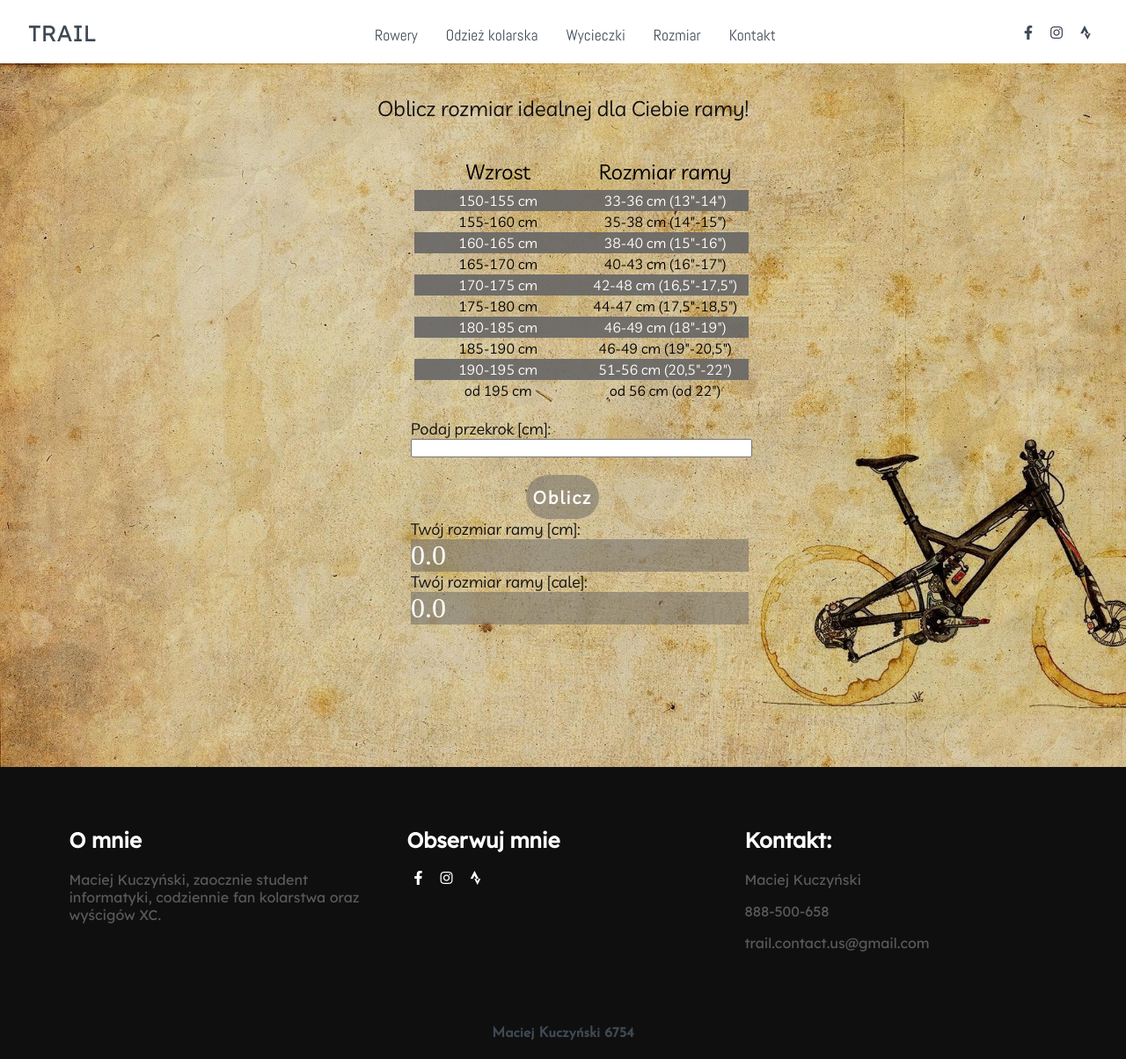
After one commit to kuczynskimaciej/TRAIL, a PHP site: page /size.html in a window 1280 px wide. The commit adds this page. Shown: the whole page at 88% size. Run offline with PHP 8.4, Linux system fonts and the light colour scheme.

Commit message:
Added frame size page

```diff
--- a/Bikes.html
+++ b/Bikes.html
@@ -44,6 +44,9 @@
                     </li>
                     <li class="nav-link">
                         <a href="trips.html">Wycieczki</a>
+                    </li>
+                    <li class="nav-link">
+                        <a href="size.html">Rozmiar</a>
                     </li>
                     <li class="nav-link">
                         <a href="Kontakt.html">Kontakt</a>
--- a/Clothes.html
+++ b/Clothes.html
@@ -44,6 +44,9 @@
                     </li>
                     <li class="nav-link">
                         <a href="trips.html">Wycieczki</a>
+                    </li>
+                    <li class="nav-link">
+                        <a href="size.html">Rozmiar</a>
                     </li>
                     <li class="nav-link">
                         <a href="Kontakt.html">Kontakt</a>
--- a/Index.html
+++ b/Index.html
@@ -44,6 +44,9 @@
                     </li>
                     <li class="nav-link">
                         <a href="trips.html">Wycieczki</a>
+                    </li>
+                    <li class="nav-link">
+                        <a href="size.html">Rozmiar</a>
                     </li>
                     <li class="nav-link">
                         <a href="Kontakt.html">Kontakt</a>
--- a/Kontakt.html
+++ b/Kontakt.html
@@ -45,6 +45,9 @@
                     </li>
                     <li class="nav-link">
                         <a href="trips.html">Wycieczki</a>
+                    </li>
+                    <li class="nav-link">
+                        <a href="size.html">Rozmiar</a>
                     </li>
                     <li class="nav-link">
                         <a href="Kontakt.html">Kontakt</a>
--- /dev/null
+++ b/Size.html
@@ -0,0 +1,194 @@
+<!DOCTYPE html>
+<html lang="en">
+
+<head>
+    <meta charset="UTF-8">
+    <meta name="viewport" content="width=device-width, initial-scale=1.0">
+    <meta http-equiv="X-UA-Compatible" content="ie=edge">
+    <title>TRAIL</title>
+
+    <link rel="stylesheet" href="./css/all.css">
+    <link rel="stylesheet" href="./css/owl.carousel.min.css">
+    <link rel="stylesheet" href="./css/owl.theme.default.min.css">
+    <link rel="stylesheet" href="./css/aos.css">
+    <link rel="stylesheet" href="./css/Style.css">
+
+    <script src="./js/Jquery3.4.1.min.js"></script>
+    <script src="./js/owl.carousel.min.js"></script>
+    <script src="./js/aos.js"></script>
+    <script src="./js/main.js"></script>
+
+</head>
+
+<body>
+
+    <!-- ----------------------------  PASEK NAWIGACJI ---------------------------------------------- -->
+
+    <nav class="nav">
+        <div class="nav-menu flex-row">
+            <div class="nav-brand">
+                <a href="Index.html" class="text-gray">TRAIL</a>
+            </div>
+
+            <div class="toggle-collapse">
+                <div class="toggle-icons">
+                    <i class="fas fa-bars"></i>
+                </div>
+            </div>
+            <div>
+            <ul class="nav-items">
+                    <li class="nav-link">
+                        <a href="bikes.html">Rowery</a>
+                    </li>
+                    <li class="nav-link">
+                        <a href="clothes.html">Odzież kolarska</a>
+                    </li>
+                    <li class="nav-link">
+                        <a href="trips.html">Wycieczki</a>
+                    </li>
+                    <li class="nav-link">
+                        <a href="size.html">Rozmiar</a>
+                    </li>
+                    <li class="nav-link">
+                        <a href="Kontakt.html">Kontakt</a>
+                    </li>
+                </ul>
+            </div>
+            <div class="social text-gray">
+                <a href="https://www.facebook.com/maciek.kuczynski.3"><i class="fab fa-facebook-f"></i></a>
+                <a href="https://www.instagram.com/kuczyn_07/"><i class="fab fa-instagram"></i></a>
+                <a href="https://www.strava.com/athletes/kuczyn07"><i class="fab fa-strava"></i></a>
+            </div>
+        </div>
+    </nav>
+
+    <!-- ------------x---------------  PASEK NAWIGACJI --------------------------x------------------- -->
+
+    <!----------------------------- SEKCJA GŁÓWNA ------------------------------>
+        <main>
+
+        <!------------------------ ROZMIAR ---------------------->
+
+        <div class="site-title-size">
+
+                <div class="site-title-size-table">
+                        <br>
+                        <br>
+                            <div class="site-title-size-title" data-aos="fade-down">
+                                <label>Oblicz rozmiar idealnej dla Ciebie ramy!</label>
+                            </div>
+                        <br>
+                        <br>
+                    <table>
+                        <tr>
+                            <th data-aos="fade-right">Wzrost</th>
+                            <th data-aos="fade-left">Rozmiar ramy</th>
+                        </tr>
+                        <tr>
+                            <td data-aos="fade-right">150-155 cm</td>
+                            <td data-aos="fade-left">33-36 cm (13"-14")</td>
+                        </tr>
+                        <tr>
+                            <td data-aos="fade-right">155-160 cm</td>
+                            <td data-aos="fade-left">35-38 cm (14"-15")</td>
+                        </tr>
+                        <tr>
+                            <td data-aos="fade-right">160-165 cm</td>
+                            <td data-aos="fade-left">38-40 cm (15"-16")</td>
+                        </tr>
+                        <tr>
+                            <td data-aos="fade-right">165-170 cm</td>
+                            <td data-aos="fade-left">40-43 cm (16"-17")</td>
+                        </tr>
+                        <tr>
+                            <td data-aos="fade-right">170-175 cm</td>
+                            <td data-aos="fade-left">42-48 cm (16,5"-17,5")</td>
+                        </tr>
+                        <tr>
+                            <td data-aos="fade-right">175-180 cm</td>
+                            <td data-aos="fade-left">44-47 cm (17,5"-18,5")</td>
+                        </tr>
+                        <tr>
+                            <td data-aos="fade-right">180-185 cm</td>
+                            <td data-aos="fade-left">46-49 cm (18"-19")</td>
+                        </tr>
+                        <tr>
+                            <td data-aos="fade-right">185-190 cm</td>
+                            <td data-aos="fade-left">46-49 cm (19"-20,5")</td>
+                        </tr>
+                        <tr>
+                            <td data-aos="fade-right">190-195 cm</td>
+                            <td data-aos="fade-left">51-56 cm (20,5"-22")</td>
+                        </tr>
+                        <tr>
+                            <td data-aos="fade-right">od 195 cm</td>
+                            <td data-aos="fade-left">od 56 cm (od 22")</td>
+                        </tr>
+                    </table>
+                    <form id="size-form">
+                        <div class="site-title-calculator">
+                            <label>Podaj przekrok [cm]:</label><br>
+                            <input type="number" id="calculator-step" min="33" max="70"><br>
+                            <input type="button" onClick="calc()" class="calculator-submit" value="Oblicz">
+                            <div>
+                                <label>Twój rozmiar ramy [cm]:</label>
+                                <div id="frameSizeCm" class=site-title-calculator-result>0.0</div>
+                                <label>Twój rozmiar ramy [cale]:</label>
+                                <div id="frameSizeInch" class=site-title-calculator-result>0.0</div>
+                            </div>
+                        </div>
+                    </form>
+
+            </div>
+        </div>
+
+        <!------------x----------- ROZMIAR ----------x----------->
+
+        <!-- --------------------- KARUZELA ----------------- -->
+
+    <!-- --------------------------- STOPKA ---------------------------------------- -->
+
+    <footer class="footer">
+        <div class="container">
+            <div class="about-us" data-aos="fade-down">
+                <h2>O mnie</h2>
+                <p>Maciej Kuczyński, zaocznie student informatyki, codziennie fan kolarstwa oraz wyścigów XC.</p>
+            </div>
+            <div class="follow" data-aos="fade-down">
+                <h2>Obserwuj mnie</h2>
+                <div>
+                <a href="https://www.facebook.com/maciek.kuczynski.3"><i class="fab fa-facebook-f"></i></a>
+                <a href="https://www.instagram.com/kuczyn_07/"><i class="fab fa-instagram"></i></a>
+                <a href="https://www.strava.com/athletes/kuczyn07"><i class="fab fa-strava"></i></a>
+                </div>
+            </div>
+            <div class="about-us" data-aos="fade-down">
+                <h2>Kontakt:</h2>
+                <p>Maciej Kuczyński</p>
+                <p>888-500-658</p>
+                <p>trail.contact.us@gmail.com</p>
+            </div>
+        </div>
+        <div class="rights flex-row">
+            <h4 class="text-gray">
+                Maciej Kuczyński 6754
+            </h4>
+        </div>
+    </footer>
+
+    <!-- -------------x------------- STOPKA --------------------x------------------- -->
+
+</body>
+
+<script>
+    function calc(){
+    var step=document.getElementById('calculator-step').value;
+    var frameSizeCm=step*0.6;
+    var frameSizeInch=step*0.238;
+    document.getElementById('frameSizeCm').innerHTML=Math.round(frameSizeCm);
+    document.getElementById('frameSizeInch').innerHTML=Math.round(frameSizeInch);
+    return false
+    }
+</script>
+
+</html>
--- a/Trips.html
+++ b/Trips.html
@@ -44,6 +44,9 @@
                     </li>
                     <li class="nav-link">
                         <a href="trips.html">Wycieczki</a>
+                    </li>
+                    <li class="nav-link">
+                        <a href="size.html">Rozmiar</a>
                     </li>
                     <li class="nav-link">
                         <a href="Kontakt.html">Kontakt</a>
--- a/css/Style.css
+++ b/css/Style.css
@@ -10,7 +10,7 @@ html, body{
 
     /*      Koloty       */
     --text-gray: #3f4954;
-    --text-light : #686666da;
+    --text-light : rgba(104, 102, 102, 0.855);
     --bg-color: #0f0f0f;
     --white: #ffffff;
     --midnight: #104f55;
@@ -191,6 +191,98 @@ main .site-title h1{
 
 /* --------x------ Tytuł --------x------- */
 
+/* -------------- Rozmiar --------------- */
+main .site-title-size{
+    background: url('../assets/Background-image-size.png');
+    background-size: cover;
+    height: 100vh;
+    display: flex;
+    justify-content: center;
+}
+
+main .site-title-size .site-title-size-title label{
+    font-family: var(--Livvic);
+    color:#0f0f0f;
+    font-size: x-large;
+}
+
+main .site-title-size .site-title-size-table table{
+    border:1px #0f0f0f;
+    border-collapse: collapse;
+    text-align: center;
+    vertical-align: middle;
+    margin-left: 10%;
+}
+
+main .site-title-size .site-title-size-table th, tr{
+    font-family: var(--Livvic);
+}
+
+main .site-title-size .site-title-size-table th{
+    height: 5vh;
+    width: 200px;
+    min-width: 170px;
+    font-size: x-large;
+    font-weight: lighter;
+}
+
+main .site-title-size .site-title-size-table tr{
+    height: 3vh;
+    color:black;
+    background-color: rgba(104, 102, 102, 0.01);
+}
+
+main .site-title-size .site-title-size-table tr:nth-child(even) {
+    background-color: rgba(104, 102, 102, 0.9);
+    color:white;
+
+}
+
+main .site-title-size .site-title-calculator{
+    margin-left: 9%;
+    margin-top: 20px;
+}
+
+main .site-title-size .site-title-calculator label{
+    color:#0f0f0f;
+    font-family: var(--Livvic);
+    font-size: large;
+}
+
+main .site-title-size .site-title-calculator input[type=number]{
+    width: 380px;
+}
+
+main .site-title-size .site-title-calculator .calculator-submit{
+    background: rgba(104, 102, 102, 0.5);
+    border-color: transparent;
+    color: var(--white);
+    font-size: 20px;
+    font-weight: bold;
+    letter-spacing: 2px;
+    height: 50px;
+    margin-top: 20px;
+    font-family: var(--Livvic);
+    border-radius: 2rem;
+    margin-left: 34%;
+}
+
+main .site-title-size .site-title-calculator .calculator-submit:hover{
+    background-color:  rgba(104, 102, 102, 0.8);
+    cursor: pointer;
+    color: var(--white);
+}
+
+main .site-title-size .site-title-calculator .site-title-calculator-result{
+    color:white;
+    font-size: xx-large;
+    font-stretch: expanded;
+    background-color: rgba(104, 102, 102, 0.5);
+}
+
+
+/* -------x------ Rozmiar -------x------- */
+
 /* -------------- Kontakt --------------- */
 
 main .site-title-contact{
@@ -200,7 +292,6 @@ main .site-title-contact{
     display: flex;
     justify-content: center;
 }
-
 
 .form-control{
     width: 600px;
```
Also changed, not shown: assets/Background-image-size.png (added).
